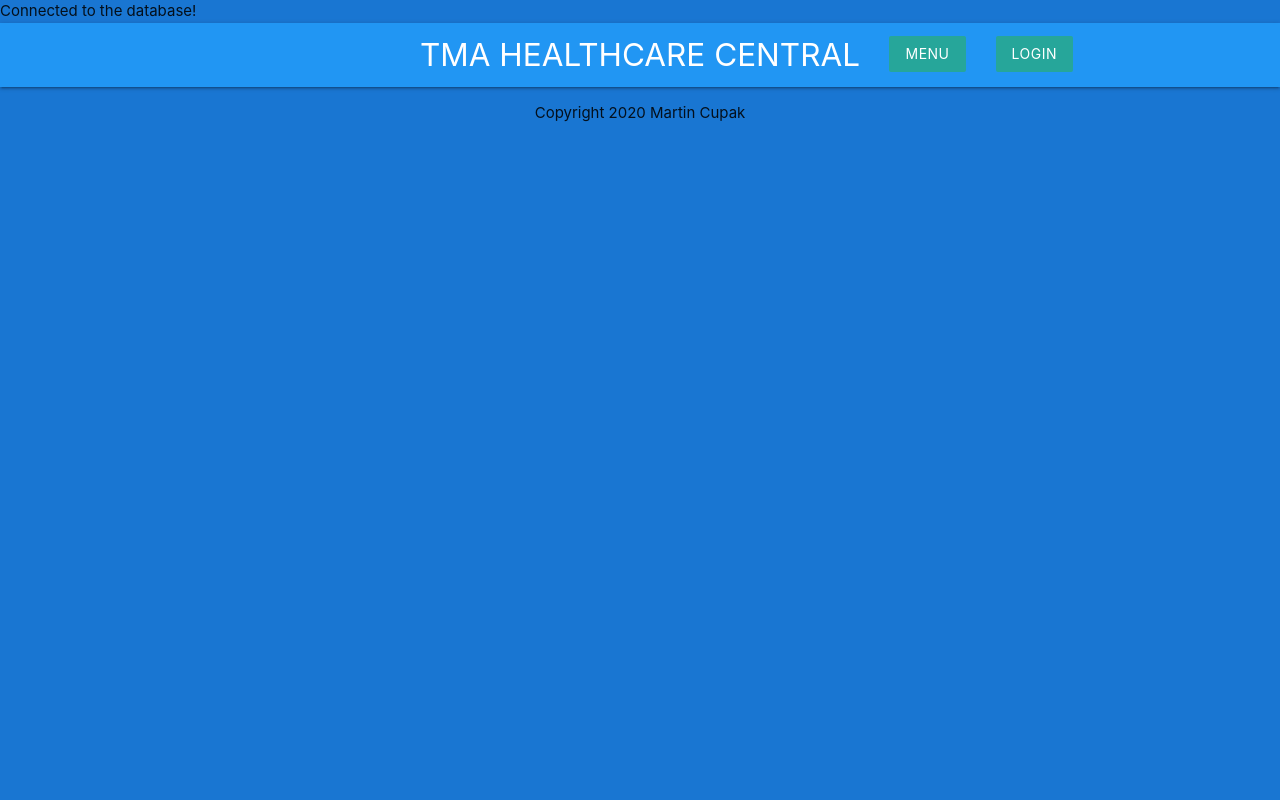
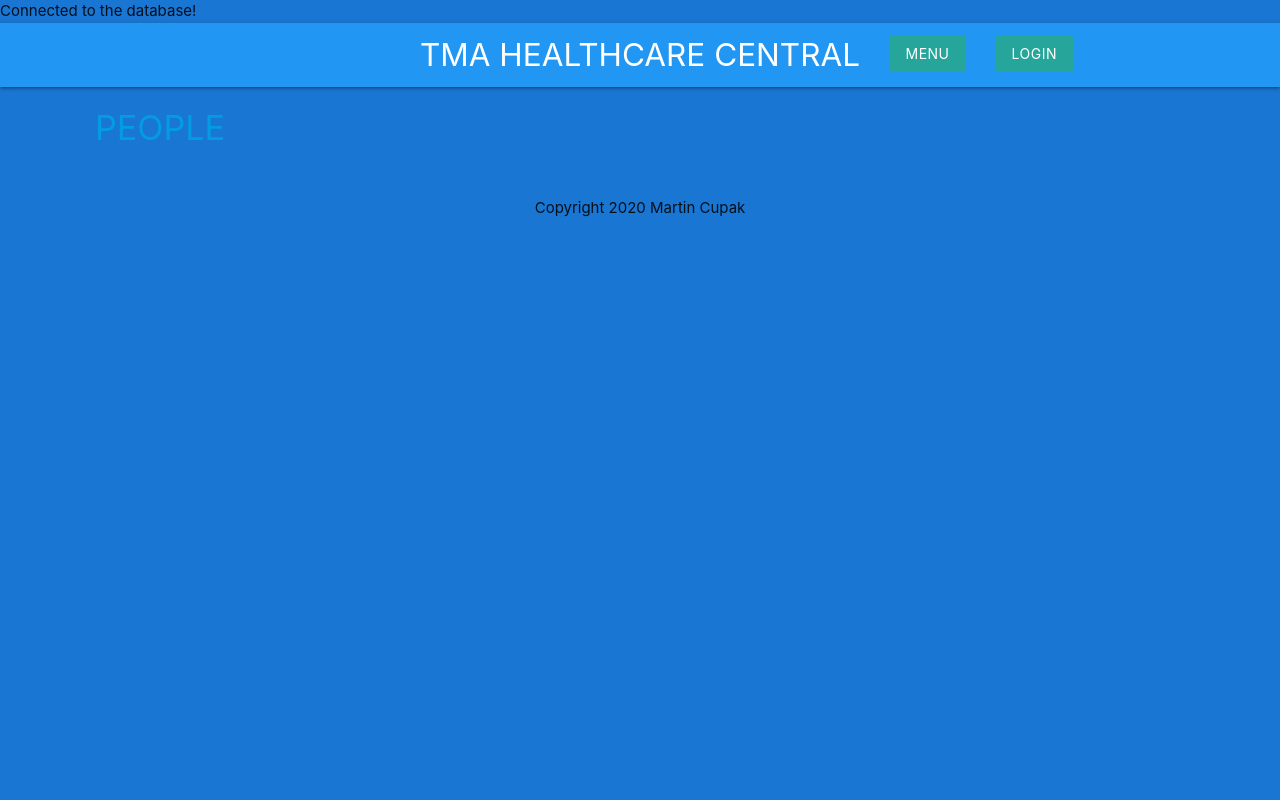
Before and after one commit to Cupesh/Web-projects, a PHP site: page /tmacentral/menu.php in a window 1280 px wide. Run offline with PHP 8.4, Linux system fonts and the light colour scheme; the visitor is signed in with stand-in values (Sample User, id 1).

Commit message:
Add files via upload

```diff
--- a/tmacentral/index.php
+++ b/tmacentral/index.php
@@ -8,7 +8,7 @@ function connectToDb() {
         $username = htmlspecialchars($_POST['username']);
         $password = htmlspecialchars($_POST['password']);
 
-        $connection = mysqli_connect('localhost', $username, $password, 'testdb');
+        $connection = mysqli_connect('localhost', $username, $password, 'tma_db');
         if (!$connection){
             echo 'Connection error: '.mysqli_connect_error();
             session_start();
@@ -27,7 +27,7 @@ function connectToDb() {
 <html>
 
 <?php include('templates/header.php') ?>
-
+<body class="blue darken-2">
 <section class="container black-text">
     <p></p>
     <form class="blue lighten-1 z-depth-1" action="index.php" method="POST">
@@ -48,7 +48,7 @@ function connectToDb() {
         </div>
     </form>
 </section>
-
+</body>
 <?php include('templates/footer.php') ?>
 
 </html>
--- a/tmacentral/menu.php
+++ b/tmacentral/menu.php
@@ -14,8 +14,23 @@ if ($_SESSION['loggedIn'] == true) {
 
 <!DOCTYPE html>
 <html>
+<body class="blue darken-2 has-fixed-navbar">
 
 <?php include('templates/header.php') ?>
+
+<div class="row">
+    <div class="col s2 l3">
+        <ul>
+            <li class="center">
+                <a href="#"><h4>PEOPLE</h4></a>
+            </li>
+        </ul>
+    </div>
+    <div class="col s10 l9">
+
+    </div>
+</div>
+
 <?php include('templates/footer.php') ?>
-
+</body>
 </html>
```
